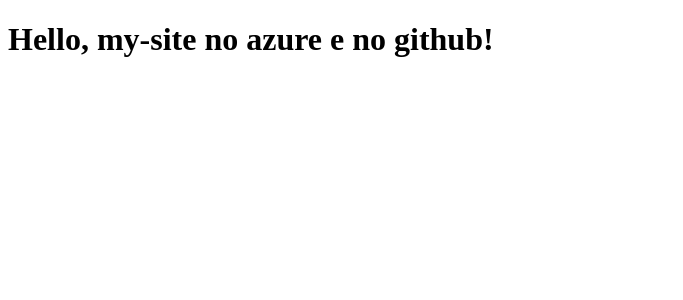
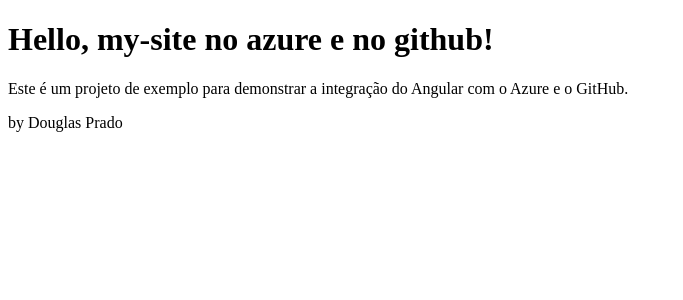
Before and after one commit to douglas-prado1997/my-site, an Angular app: page / in a window 1280 px wide. Shown: the top 300 px of the page, without its empty margins (0-683 px from the left). Built offline with nearby package versions, Linux system fonts and the light colour scheme.

Commit message:
ajuste de conteudo

```diff
--- a/src/app/app.html
+++ b/src/app/app.html
@@ -1 +1,3 @@
 <h1>Hello, my-site no azure e no github!</h1>
+<P>Este é um projeto de exemplo para demonstrar a integração do Angular com o Azure e o GitHub.</P>
+<P>by Douglas Prado</P>
```
